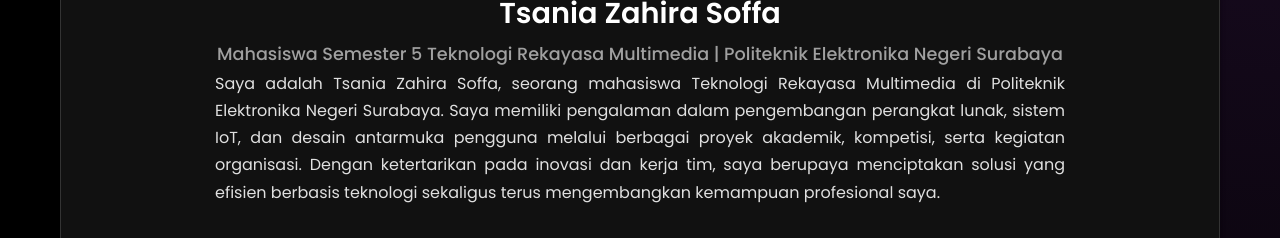
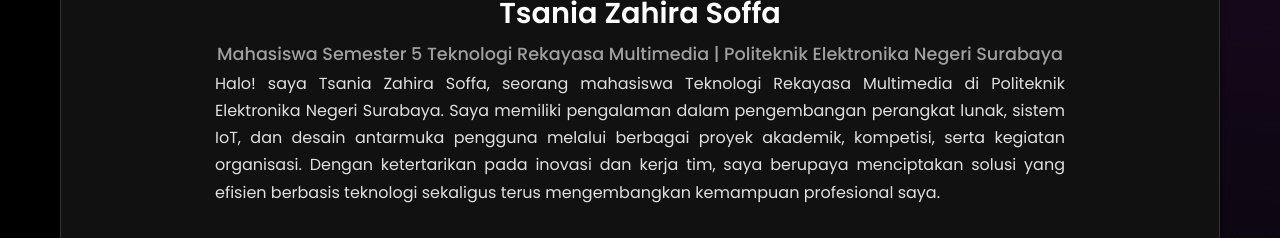
Before and after one commit to Tsania24/BlockchainLabs-V2.0, a plain HTML site: page index.html in a window 1280 px wide. Both pictures are taken after a click on the button "Tentang Saya". Shown: the part 306-544 px from the top of the page. Drawn offline with Linux system fonts and the light colour scheme; a script that the page names is missing.

Commit message:
Update index.html

```diff
--- a/index.html
+++ b/index.html
@@ -387,7 +387,7 @@
       </p>
 
       <p>
-        Saya adalah Tsania Zahira Soffa, seorang mahasiswa Teknologi Rekayasa Multimedia di Politeknik Elektronika Negeri Surabaya. Saya memiliki pengalaman dalam pengembangan perangkat lunak, sistem IoT, dan desain antarmuka pengguna melalui berbagai proyek akademik, kompetisi, serta kegiatan organisasi. Dengan ketertarikan pada inovasi dan kerja tim, saya berupaya menciptakan solusi yang efisien berbasis teknologi sekaligus terus mengembangkan kemampuan profesional saya.
+        Halo! saya Tsania Zahira Soffa, seorang mahasiswa Teknologi Rekayasa Multimedia di Politeknik Elektronika Negeri Surabaya. Saya memiliki pengalaman dalam pengembangan perangkat lunak, sistem IoT, dan desain antarmuka pengguna melalui berbagai proyek akademik, kompetisi, serta kegiatan organisasi. Dengan ketertarikan pada inovasi dan kerja tim, saya berupaya menciptakan solusi yang efisien berbasis teknologi sekaligus terus mengembangkan kemampuan profesional saya.
       </p>
 
       <!-- EDUCATION -->
```
